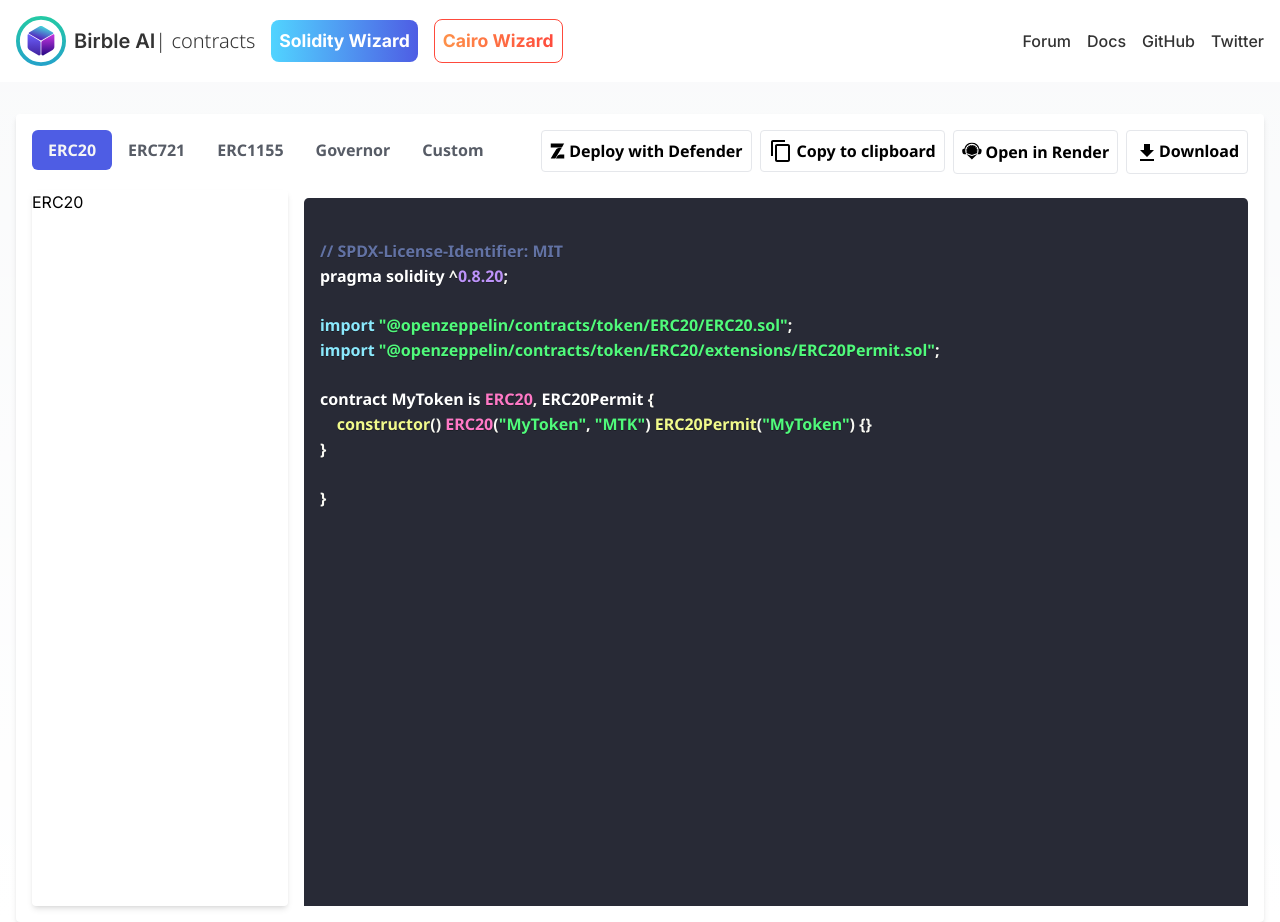
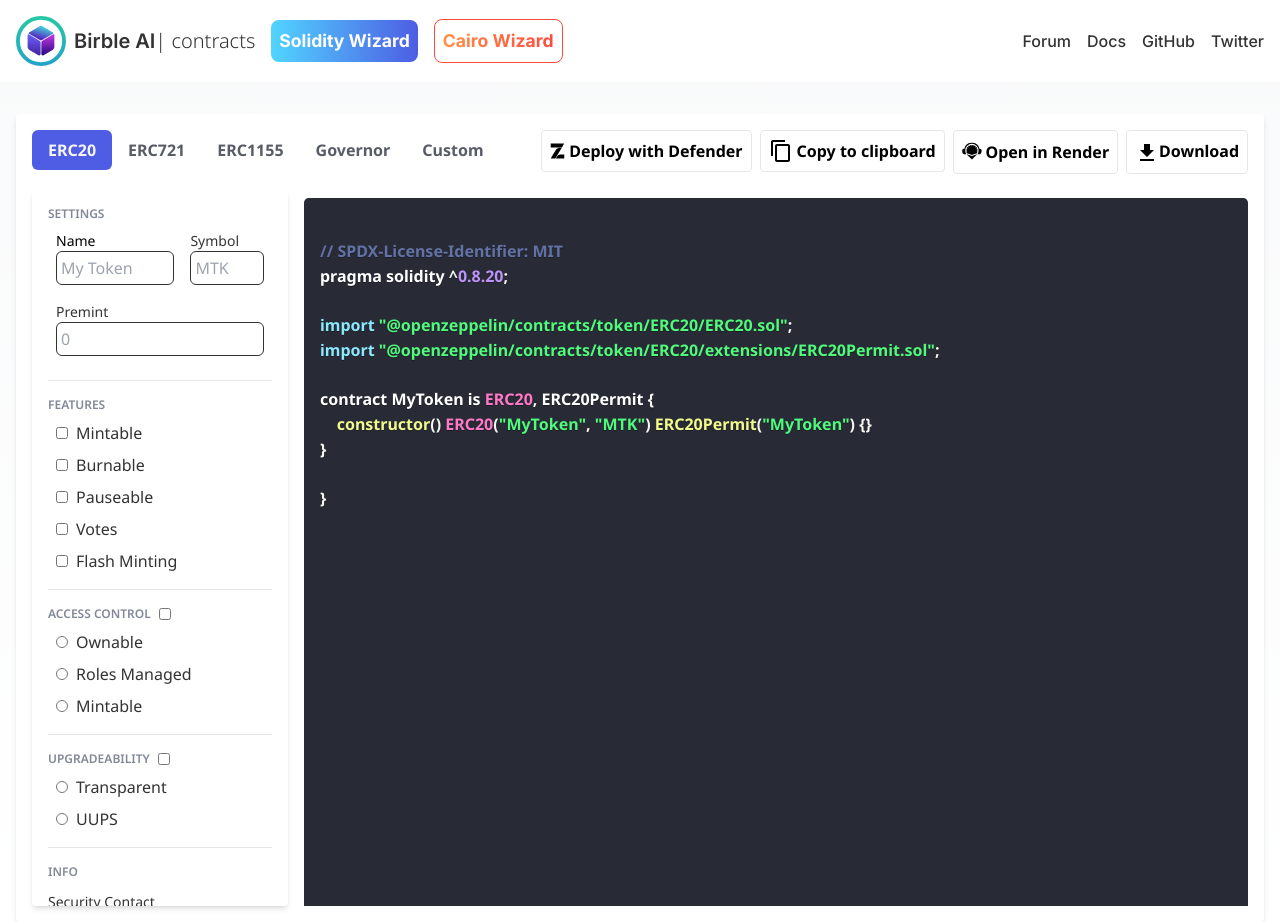
Before and after one commit to Mwangangi1978/Web3, a Next.js app in the folder contract/: page / in a window 1280 px wide. Built offline with nearby package versions, Linux system fonts and the light colour scheme.

Commit message:
rendering fixes

```diff
--- a/contract/src/app/page.tsx
+++ b/contract/src/app/page.tsx
@@ -10,10 +10,10 @@ import Governor from "@/components/governor";
 import CopyBtn from "@/components/CopyBtn";
 import DefenderBtn from "@/components/DefenderBtn";
 import ERC721 from "@/components/ERC721";
-//import ERC20 from "@/components/ERC20";
+
 // import ERC1155 from "@/components/ERC1155";
 // import Custom from "@/components/Custom";
-// import Governor from "@/components/Governor";
+
 
 export default function Home() {
 
@@ -57,11 +57,11 @@ function changeTab(clickedButton: any) {
         </div>
         <div className="flex flex-row gap-4 grow">
             <div className="w-64 flex flex-col shrink-0 justify-between overflow-auto  h-[calc(100vh-84px)] rounded shadow-md">
-              {selected === 'ERC20' &&  'ERC20'}
-              {selected === 'ERC721' &&  'ERC721'}
+              {selected === 'ERC20' &&  <ERC20/>}
+              {selected === 'ERC721' &&  <ERC721/>}
               {selected === 'ERC1155' &&  'ERC1155'}
               {selected === 'Custom' &&  'Custom'}
-              {selected === 'Governor' &&  'Governor'}
+              {selected === 'Governor' &&  <Governor/>}
             </div>
 
 
```
